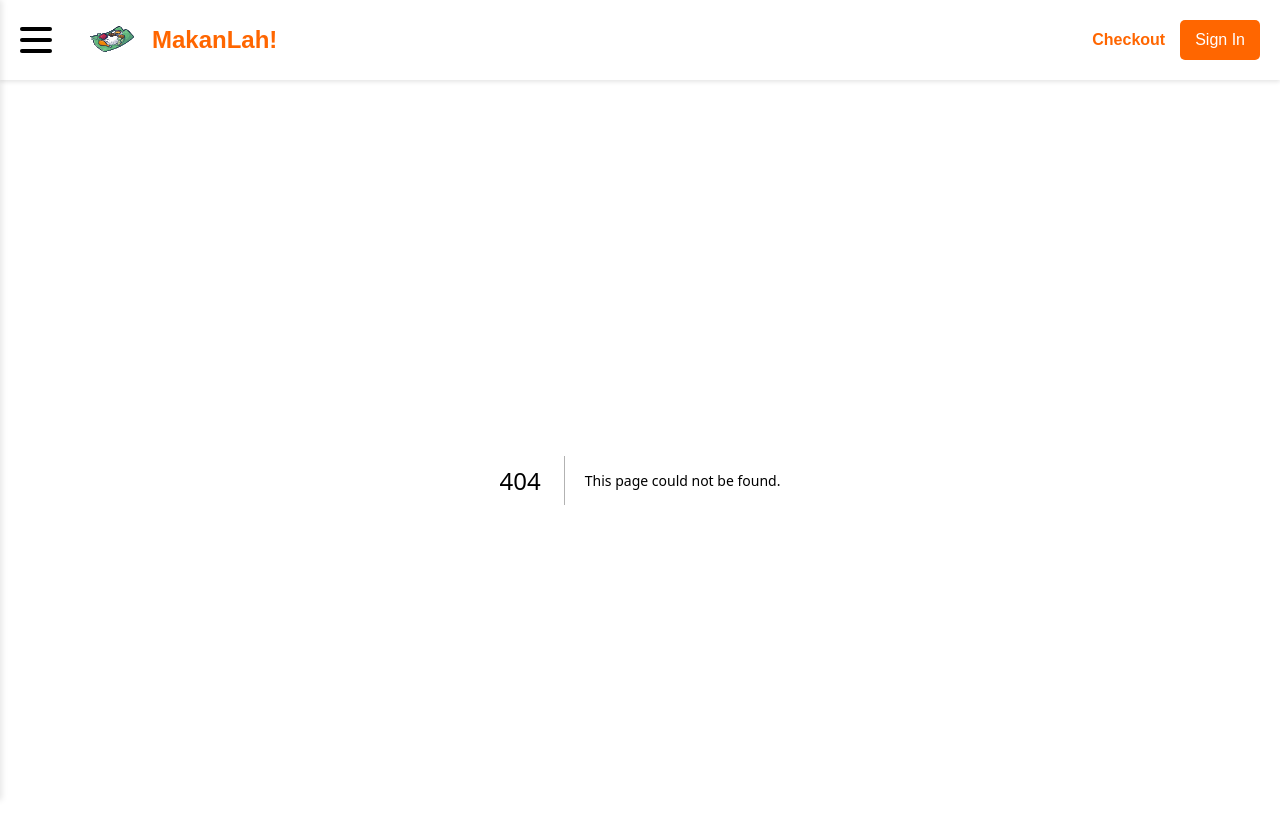
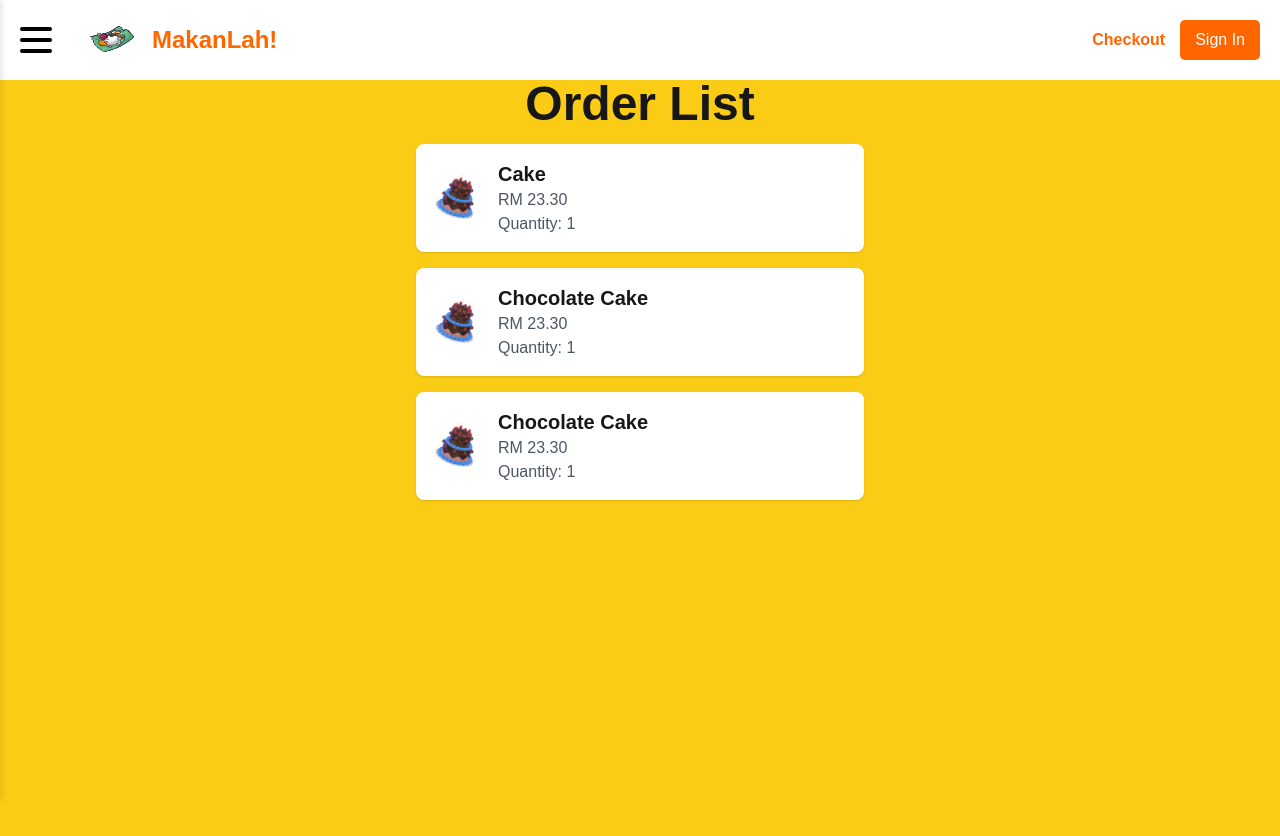
Before and after one commit to AdamAzuddin/makanlah, a Next.js app: page /dashboard/merchant/view-order in a window 1280 px wide. Before the commit this address had no page. Shown: the top 836 px of the page. Built offline with nearby package versions, Linux system fonts and the light colour scheme.

Commit message:
add view order for merchant page

```diff
--- a/app/dashboard/merchant/page.jsx
+++ b/app/dashboard/merchant/page.jsx
@@ -12,15 +12,15 @@ export default function Page() {
         {/* Left Column */}
         <div className="flex-1">
           <h1 className="text-5xl font-bold mb-4">Nabil Cafe</h1>
-          <div className="flex items-center gap-2 mb-2 text-3xl">
+          <div className="flex items-center gap-2 mb-2 text-lg  ">
             <span>🕒</span>
             <p>7:00 - 23:00</p>
           </div>
-          <div className="flex items-center gap-2 mb-2 text-3xl">
+          <div className="flex items-center gap-2 mb-2 text-lg">
             <span>📍</span>
             <p>5, Jalan Kearney, Sabah</p>
           </div>
-          <div className="flex items-center gap-2 text-3xl">
+          <div className="flex items-center gap-2 text-lg">
             <span>📞</span>
             <p>012-345 6789</p>
           </div>
@@ -28,7 +28,7 @@ export default function Page() {
 
         {/* Right Column */}
         <div>
-          <Image
+          <Image className="rounded-lg width-200"
             src="/nabil_cafe_img.png"
             alt="Nabil Cafe"
             width={200}
@@ -37,9 +37,9 @@ export default function Page() {
         </div>
       </div>
 
-      <div className="flex flex-row gap-6">
+      <div className="flex flex-row gap-6 ">
         {/* First Box */}
-        <div className="mt-6 bg-[#fff1cc] p-10 flex-[1.5] text-xl">
+        <div className="mt-6 bg-[#fff1cc] p-10 flex-[1.5] text-xl rounded-lg">
           <p className="whitespace-nowrap">
             <strong>Total revenue:</strong> RM 9876
           </p>
@@ -50,14 +50,14 @@ export default function Page() {
             <p className="mr-4">
               <strong>Incoming orders:</strong> 5
             </p>
-            <button className="bg-green-500 text-white px-4 py-1 rounded-lg hover:bg-green-600">
+            <button className="bg-green-500 text-white px-4 py-1 rounded-lg hover:bg-green-600" onClick={()=>router.push("/dashboard/merchant/view-order")}>
               View
             </button>
           </div>
         </div>
 
         {/* Second Box */}
-        <div className="mt-6 bg-[#fff1cc] p-10 flex-[1.5] text-xl">
+        <div className="mt-6 bg-[#fff1cc] p-10 flex-[1.5] text-xl rounded-lg">
           <div className="flex justify-between items-center mt-2 whitespace-nowrap">
             <p className="mr-4">
               <strong>Menu</strong>
--- /dev/null
+++ b/app/dashboard/merchant/view-order/page.tsx
@@ -0,0 +1,95 @@
+"use client";
+import Image from "next/image";
+import { useRouter } from "next/navigation";
+
+export default function AddMenuPage() {
+  const router = useRouter();
+
+  // Sample menu items array
+  const menuItems = [
+    {
+      id: 1,
+      name: "Cake",
+      price: "RM 23.30",
+      image: "/chocolate_cake.png",
+      quantity: 1,
+    },
+    {
+      id: 2,
+      name: "Chocolate Cake",
+      price: "RM 23.30",
+      image: "/chocolate_cake.png",
+      quantity: 1,
+    },
+    {
+      id: 3,
+      name: "Another Cake",
+      price: "RM 23.30",
+      image: "/chocolate_cake.png",
+      quantity: 1,
+    },
+    {
+      id: 4,
+      name: "Cake",
+      price: "RM 23.30",
+      image: "/chocolate_cake.png",
+      quantity: 1,
+    },
+    {
+      id: 5,
+      name: "Cake",
+      price: "RM 23.30",
+      image: "/chocolate_cake.png",
+      quantity: 1,
+    },
+    {
+      id: 6,
+      name: "Chocolate Cake",
+      price: "RM 23.30",
+      image: "/chocolate_cake.png",
+      quantity: 1,
+    },
+    {
+      id: 7,
+      name: "Another Cake",
+      price: "RM 23.30",
+      image: "/chocolate_cake.png",
+      quantity: 3,
+    },
+    {
+      id: 8,
+      name: "Cake",
+      price: "RM 23.30",
+      image: "/chocolate_cake.png",
+      quantity: 2,
+    },
+  ];
+  const orderItems = menuItems.filter((item) => [1, 2, 6].includes(item.id));
+
+  return (
+    <div className="min-h-screen bg-yellow-400 flex flex-col items-center justify-start">
+      <h1 className="text-5xl font-bold mb-4 top-9">Order List</h1>
+      <ul className="w-full max-w-md">
+        {orderItems.map((item) => (
+          <li
+            key={item.id}
+            className="flex items-center gap-4 mb-4 p-4 bg-white rounded-lg shadow"
+          >
+            <Image
+              src={item.image}
+              alt={item.name}
+              width={50}
+              height={50}
+              className="rounded-lg"
+            />
+            <div className="flex-1">
+              <h2 className="text-xl font-bold">{item.name}</h2>
+              <p className="text-gray-600">{item.price}</p>
+              <p className="text-gray-600">Quantity: {item.quantity}</p>
+            </div>
+          </li>
+        ))}
+      </ul>
+    </div>
+  );
+}
```
